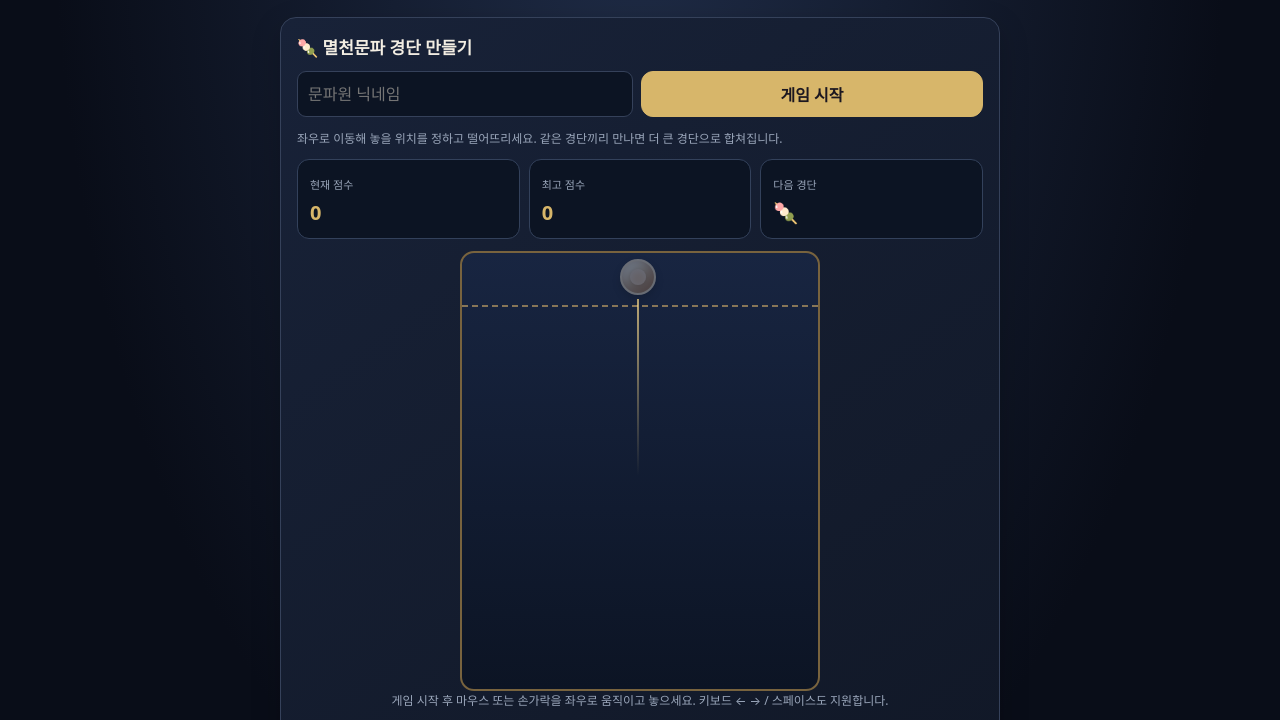
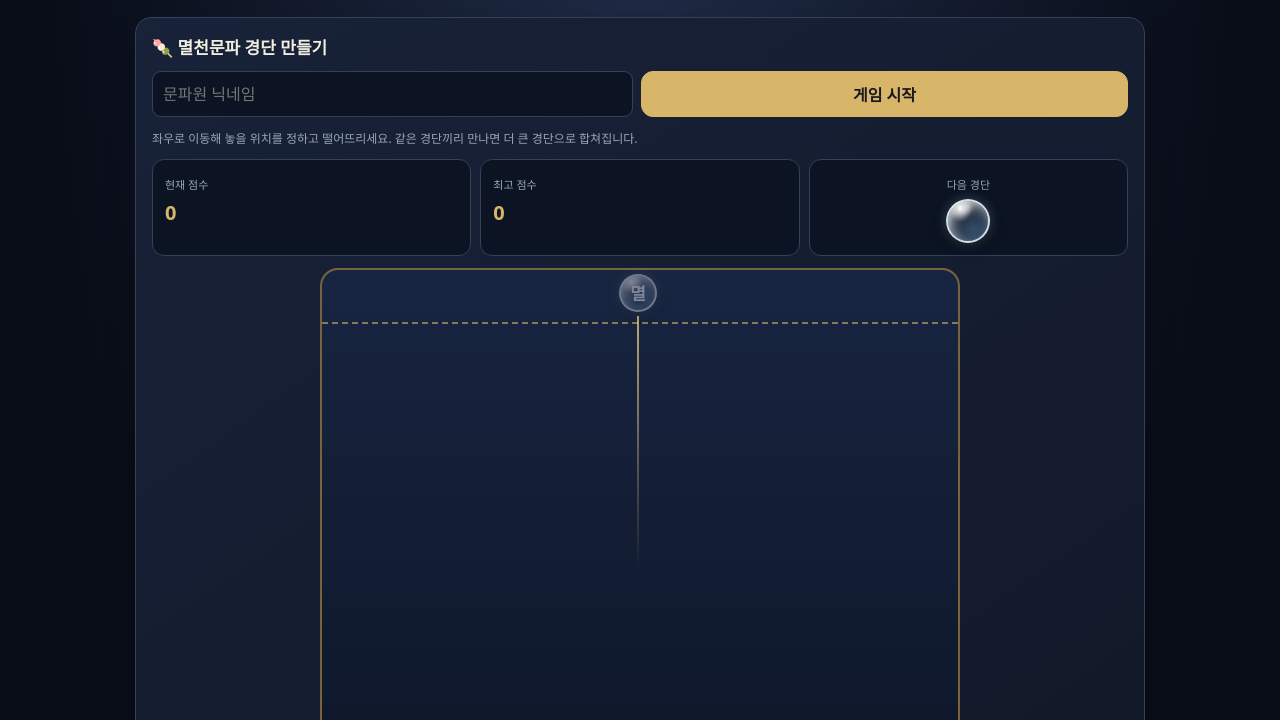
Before and after one commit to skdlxm811/melcheon-site, a plain HTML site: page index.html in a window 1280 px wide. Shown: the part 138-858 px from the top of the page. Drawn offline with Linux system fonts and the light colour scheme.

Commit message:
Add files via upload

```diff
--- a/game.js
+++ b/game.js
@@ -2,18 +2,18 @@
 // Replace with your deployed Cloudflare Worker URL. No password is stored in this file.
 const RANKING_API = '';
 let gameActive=false, gameScore=0, gameNick='', nextLevel=0, pieces=[], gameTimer=null, lastDrop=0;
-const board=document.getElementById('gameBoard'), sizes=[18,24,32,43,57,75,96], emojis=['🍡','🌸','🌙','🦊','⚔️','🐉','👑'];
-const randLevel=()=>Math.floor(Math.random()*3);let aimX=0;const preview=document.getElementById('dropPreview'),guide=document.getElementById('dropGuide');
-function drawGame(){board.replaceChildren();for(const p of pieces){const b=document.createElement('div');b.className='ball';b.textContent='';b.dataset.level=String(p.level);b.style.width=b.style.height=(sizes[p.level]*2)+'px';b.style.left=(p.x-sizes[p.level])+'px';b.style.top=(p.y-sizes[p.level])+'px';b.style.fontSize=(sizes[p.level]*.85)+'px';b.style.background=`hsl(${40+p.level*34} 45% 35%)`;board.appendChild(b)}}
-function startGame(){const nick=document.getElementById('gameNickname').value.trim();if(!nick){alert('닉네임을 입력하세요.');return}gameNick=nick;gameScore=0;document.getElementById('gameBest').textContent=localStorage.getItem('melcheon-best-'+nick)||'0';pieces=[];nextLevel=randLevel();gameActive=true;lastDrop=0;document.getElementById('gameScore').textContent='0';document.getElementById('gameNext').textContent=emojis[nextLevel];aimX=board.clientWidth/2;updatePreview();drawGame();clearInterval(gameTimer);gameTimer=setInterval(tick,25)}
+const board=document.getElementById('gameBoard'), sizes=[19,26,35,46,60,77,98], emojis=['멸','천','문','파','흥','해','라'];
+const randLevel=()=>Math.floor(Math.random()*3);let aimX=NaN;const preview=document.getElementById('dropPreview'),guide=document.getElementById('dropGuide');
+function drawGame(){board.replaceChildren();for(const p of pieces){const b=document.createElement('div');b.className='ball';b.textContent=emojis[p.level];b.dataset.level=String(p.level);b.style.width=b.style.height=(sizes[p.level]*2)+'px';b.style.left=(p.x-sizes[p.level])+'px';b.style.top=(p.y-sizes[p.level])+'px';b.style.fontSize=(sizes[p.level]*.85)+'px';b.style.background=`hsl(${40+p.level*34} 45% 35%)`;board.appendChild(b)}}
+function startGame(){const nick=document.getElementById('gameNickname').value.trim();if(!nick){alert('닉네임을 입력하세요.');return}gameNick=nick;gameScore=0;document.getElementById('gameBest').textContent=localStorage.getItem('melcheon-best-'+nick)||'0';pieces=[];nextLevel=randLevel();gameActive=true;lastDrop=0;document.getElementById('gameScore').textContent='0';document.getElementById('gameNext').dataset.level=String(nextLevel);document.getElementById('gameNext').textContent=emojis[nextLevel];aimX=board.clientWidth/2;updatePreview();drawGame();clearInterval(gameTimer);gameTimer=setInterval(tick,25)}
 function tick(){if(!gameActive)return;const w=board.clientWidth,h=board.clientHeight;for(let i=0;i<3;i++){for(const p of pieces){p.vy=Math.min(9,p.vy+.22);p.y+=p.vy;p.x+=p.vx;p.vx*=.96;const r=sizes[p.level];if(p.x<r){p.x=r;p.vx=0}if(p.x>w-r){p.x=w-r;p.vx=0}if(p.y>h-r){p.y=h-r;p.vy=0} }for(let a=0;a<pieces.length;a++)for(let b=a+1;b<pieces.length;b++){const p=pieces[a],q=pieces[b],dx=q.x-p.x,dy=q.y-p.y,dist=Math.hypot(dx,dy)||1,min=sizes[p.level]+sizes[q.level];if(dist<min){if(p.level===q.level&&p.level<6){const lv=p.level+1;p.x=(p.x+q.x)/2;p.y=(p.y+q.y)/2;p.level=lv;p.vx=0;p.vy=0;pieces.splice(b,1);gameScore+=2**lv*10;document.getElementById('gameScore').textContent=gameScore; b--;continue}const overlap=(min-dist)/2,nx=dx/dist,ny=dy/dist;p.x-=nx*overlap;p.y-=ny*overlap;q.x+=nx*overlap;q.y+=ny*overlap;p.vy=Math.min(p.vy,1);q.vy=Math.min(q.vy,1)}}}drawGame();if(pieces.some(p=>p.y-sizes[p.level]<10&&Math.abs(p.vy)<1)&&Date.now()-lastDrop>1600)endGame()}
-function dropAt(clientX){if(!gameActive)return;if(Date.now()-lastDrop<450)return;const rect=board.getBoundingClientRect(),r=sizes[nextLevel],x=Math.max(r,Math.min(rect.width-r,clientX-rect.left));pieces.push({x,y:r+2,level:nextLevel,vx:0,vy:0});nextLevel=randLevel();document.getElementById('gameNext').textContent=emojis[nextLevel];updatePreview();lastDrop=Date.now()}
-function updatePreview(){const r=sizes[nextLevel],x=Math.max(r,Math.min(board.clientWidth-r,aimX||board.clientWidth/2));preview.textContent='';preview.dataset.level=String(nextLevel);preview.style.left=x+'px';guide.style.left=x+'px';preview.style.width=preview.style.height=(r*2)+'px';preview.style.opacity=gameActive?'1':'.35'}
+function dropAt(clientX){if(!gameActive)return;if(Date.now()-lastDrop<450)return;const rect=board.getBoundingClientRect(),r=sizes[nextLevel],x=Math.max(r,Math.min(rect.width-r,clientX-rect.left));pieces.push({x,y:r+2,level:nextLevel,vx:0,vy:0});nextLevel=randLevel();document.getElementById('gameNext').dataset.level=String(nextLevel);document.getElementById('gameNext').textContent=emojis[nextLevel];updatePreview();lastDrop=Date.now()}
+function updatePreview(){const r=sizes[nextLevel],x=Math.max(r,Math.min(board.clientWidth-r,(Number.isFinite(aimX)?aimX:board.clientWidth/2)));preview.textContent=emojis[nextLevel];preview.dataset.level=String(nextLevel);preview.style.left=x+'px';guide.style.left=x+'px';preview.style.width=preview.style.height=(r*2)+'px';preview.style.fontSize=Math.round(r*.9)+'px';preview.style.opacity=gameActive?'1':'.45'}
 const stage=document.querySelector('.game-stage');
 function pointAt(e){const rect=board.getBoundingClientRect();aimX=Math.max(0,Math.min(rect.width,e.clientX-rect.left));updatePreview()}
 stage.addEventListener('pointermove',pointAt);
 stage.addEventListener('pointerdown',e=>{if(!gameActive)return;e.preventDefault();pointAt(e);dropAt(board.getBoundingClientRect().left+aimX)});
-board.addEventListener('keydown',e=>{if(e.key==='ArrowLeft'||e.key==='ArrowRight'){e.preventDefault();aimX=Math.max(0,Math.min(board.clientWidth,(aimX||board.clientWidth/2)+(e.key==='ArrowLeft'?-22:22)));updatePreview()}if(e.key===' '||e.key==='Enter'){e.preventDefault();dropAt(board.getBoundingClientRect().left+(aimX||board.clientWidth/2))}});
+board.addEventListener('keydown',e=>{if(e.key==='ArrowLeft'||e.key==='ArrowRight'){e.preventDefault();aimX=Math.max(0,Math.min(board.clientWidth,((Number.isFinite(aimX)?aimX:board.clientWidth/2))+(e.key==='ArrowLeft'?-22:22)));updatePreview()}if(e.key===' '||e.key==='Enter'){e.preventDefault();dropAt(board.getBoundingClientRect().left+((Number.isFinite(aimX)?aimX:board.clientWidth/2)))}});
 window.addEventListener('resize',updatePreview);updatePreview();
 async function api(path,opts={}){if(!RANKING_API)throw Error('공용 랭킹 서버가 아직 연결되지 않았습니다. README의 서버 설정을 완료하세요.');const res=await fetch(RANKING_API.replace(/\/$/,'')+path,{...opts,headers:{'Content-Type':'application/json',...(opts.headers||{})}});const data=await res.json().catch(()=>({}));if(!res.ok)throw Error(data.error||'서버 요청 실패');return data}
 async function endGame(){if(!gameActive)return;gameActive=false;clearInterval(gameTimer);const score=gameScore;const best=Math.max(score,Number(document.getElementById('gameBest').textContent)||0);document.getElementById('gameBest').textContent=best;localStorage.setItem('melcheon-best-'+gameNick,String(best));try{await api('/score',{method:'POST',body:JSON.stringify({nickname:gameNick,score})});await loadRanking();alert('점수가 랭킹에 저장되었습니다.')}catch(e){alert('게임 종료. '+e.message)}}
--- a/index.html
+++ b/index.html
@@ -19,15 +19,65 @@
 .drop-preview{width:36px;height:36px;top:8px;z-index:8;box-sizing:border-box;pointer-events:none}
 .drop-guide{z-index:7;pointer-events:none}
 .game-stage{touch-action:none;user-select:none}
+
+/* V6: 넓은 게임판과 크기별로 다른 경단 */
+.app{max-width:1050px}
+.game-stage{width:100%;max-width:640px;margin:0 auto;position:relative}
+.game-board{width:100%;max-width:none;height:min(76vh,760px);min-height:540px;border-radius:18px}
+@media(max-width:650px){.section{padding:8px}.card{padding:12px}.game-stage{max-width:100%}.game-board{height:min(72vh,680px);min-height:480px}.hero{padding:14px 16px}h1{font-size:25px}}
+.ball,.drop-preview,.next-ball{display:block;border-radius:50%;position:absolute;box-sizing:border-box;background:radial-gradient(circle at 32% 25%,var(--light) 0%,var(--mid) 53%,var(--dark) 100%)!important;border:2px solid #fff8!important;box-shadow:inset -5px -7px 12px #0004,inset 4px 4px 10px #fff7,0 4px 10px #0007!important}
+.ball::after,.drop-preview::after,.next-ball::after{content:var(--symbol);position:absolute;inset:0;display:grid;place-items:center;font-size:clamp(12px,2.4vw,28px);color:var(--symbol-color,#68422d);font-weight:900;text-shadow:0 1px 1px #fff9;background:none;box-shadow:none}
+.ball[data-level="0"],.drop-preview[data-level="0"],.next-ball[data-level="0"]{--light:#fff6e2;--mid:#eed3a8;--dark:#bd8d58;--symbol:'·'}
+.ball[data-level="1"],.drop-preview[data-level="1"],.next-ball[data-level="1"]{--light:#fff0f3;--mid:#f3b0c3;--dark:#b85a7a;--symbol:'✿'}
+.ball[data-level="2"],.drop-preview[data-level="2"],.next-ball[data-level="2"]{--light:#f0ffe4;--mid:#a8d88c;--dark:#56844c;--symbol:'❀'}
+.ball[data-level="3"],.drop-preview[data-level="3"],.next-ball[data-level="3"]{--light:#f8edff;--mid:#c6a3ee;--dark:#7956ad;--symbol:'☾'}
+.ball[data-level="4"],.drop-preview[data-level="4"],.next-ball[data-level="4"]{--light:#fff4c5;--mid:#f2c45c;--dark:#b47b2d;--symbol:'✦'}
+.ball[data-level="5"],.drop-preview[data-level="5"],.next-ball[data-level="5"]{--light:#e6ffff;--mid:#8ed9e9;--dark:#367f9c;--symbol:'❖'}
+.ball[data-level="6"],.drop-preview[data-level="6"],.next-ball[data-level="6"]{--light:#ffe5d4;--mid:#ed9767;--dark:#9c423e;--symbol:'★'}
+.drop-preview{top:6px;z-index:8;transform:translateX(-50%);pointer-events:none}
+.drop-guide{z-index:7;pointer-events:none}
+.next-ball{position:relative!important;width:38px;height:38px;margin:5px auto 0}
+.next-ball::after{font-size:18px}
+.stats .stat:last-child{text-align:center}
+.game-board:before{top:52px}
+
+/* V7: Korean character glass marbles, ordered by size */
+.ball,.drop-preview,.next-ball{
+  --glass-tint:rgba(184,219,255,.19);
+  display:flex!important;align-items:center;justify-content:center;
+  box-sizing:border-box;border-radius:50%!important;
+  background:
+    radial-gradient(ellipse at 30% 18%,rgba(255,255,255,.98) 0%,rgba(255,255,255,.55) 8%,transparent 30%),
+    radial-gradient(circle at 65% 72%,var(--glass-tint) 5%,rgba(255,255,255,.06) 57%,rgba(255,255,255,.37) 88%,rgba(255,255,255,.76) 100%)!important;
+  border:2px solid rgba(241,250,255,.85)!important;
+  box-shadow:inset 4px 5px 12px rgba(255,255,255,.65),inset -7px -10px 17px rgba(35,88,137,.28),0 5px 14px rgba(0,0,0,.34),0 0 12px rgba(187,228,255,.28)!important;
+  color:#fff!important;font-family:system-ui,"Malgun Gothic",sans-serif;
+  font-weight:900;line-height:1;text-shadow:0 2px 3px rgba(12,32,68,.8),0 0 8px rgba(255,255,255,.5);
+  overflow:hidden;
+}
+.ball::before,.drop-preview::before,.next-ball::before{
+  content:"";position:absolute;left:18%;top:9%;width:40%;height:19%;
+  background:rgba(255,255,255,.72);border-radius:50%;filter:blur(3px);transform:rotate(-25deg);pointer-events:none
+}
+.ball::after,.drop-preview::after,.next-ball::after{content:none!important;display:none!important}
+.ball[data-level="0"],.drop-preview[data-level="0"],.next-ball[data-level="0"]{--glass-tint:rgba(179,218,255,.27)}
+.ball[data-level="1"],.drop-preview[data-level="1"],.next-ball[data-level="1"]{--glass-tint:rgba(234,170,255,.3)}
+.ball[data-level="2"],.drop-preview[data-level="2"],.next-ball[data-level="2"]{--glass-tint:rgba(126,238,207,.3)}
+.ball[data-level="3"],.drop-preview[data-level="3"],.next-ball[data-level="3"]{--glass-tint:rgba(255,190,205,.31)}
+.ball[data-level="4"],.drop-preview[data-level="4"],.next-ball[data-level="4"]{--glass-tint:rgba(255,215,128,.32)}
+.ball[data-level="5"],.drop-preview[data-level="5"],.next-ball[data-level="5"]{--glass-tint:rgba(145,182,255,.35)}
+.ball[data-level="6"],.drop-preview[data-level="6"],.next-ball[data-level="6"]{--glass-tint:rgba(245,177,255,.38)}
+.next-ball{position:relative!important;width:44px!important;height:44px!important;font-size:22px!important;margin:5px auto 0}
+.drop-preview{z-index:8;transform:translateX(-50%);pointer-events:none}
 </style></head><body><div class="app">
 <header class="hero"><div class="brand"><div class="crest">滅</div><div><div class="eyebrow">THE MUNPA · MELCHEON</div><h1>멸천 문파</h1><div class="sub">하늘을 넘어, 함께 나아가다</div></div></div></header>
 <main>
 
-<section class="section" id="game"><div class="card"><h2>🍡 멸천문파 경단 만들기</h2><div class="formrow"><input id="gameNickname" maxlength="16" placeholder="문파원 닉네임"/><button class="btn primary" onclick="startGame()">게임 시작</button></div><p class="muted" style="font-size:12px">좌우로 이동해 놓을 위치를 정하고 떨어뜨리세요. 같은 경단끼리 만나면 더 큰 경단으로 합쳐집니다.</p><div class="stats" style="margin:12px 0"><div class="stat"><label>현재 점수</label><strong id="gameScore">0</strong></div><div class="stat"><label>최고 점수</label><strong id="gameBest">0</strong></div><div class="stat"><label>다음 경단</label><strong id="gameNext">🍡</strong></div></div><div class="game-stage"><div class="drop-guide" id="dropGuide" aria-hidden="true"></div><div class="drop-preview" id="dropPreview" aria-hidden="true">🍡</div><div aria-label="경단 게임판" class="game-board" id="gameBoard" tabindex="0"></div></div><div class="game-hint">게임 시작 후 마우스 또는 손가락을 좌우로 움직이고 놓으세요. 키보드 ← → / 스페이스도 지원합니다.</div><button class="btn ghost" onclick="endGame()" style="width:100%;margin-top:12px">게임 종료 · 점수 저장</button></div><div class="card"><div class="row"><h2>🏆 멸천문파 전용 랭킹</h2><button class="btn ghost" onclick="loadRanking()">새로고침</button></div><div class="muted" id="rankStatus" style="font-size:12px"></div><div class="list" id="rankingList" style="margin:12px 0"></div><button class="btn danger" onclick="openResetDialog()">🔒 랭킹 전체 초기화</button></div></section>
+<section class="section" id="game"><div class="card"><h2>🍡 멸천문파 경단 만들기</h2><div class="formrow"><input id="gameNickname" maxlength="16" placeholder="문파원 닉네임"/><button class="btn primary" onclick="startGame()">게임 시작</button></div><p class="muted" style="font-size:12px">좌우로 이동해 놓을 위치를 정하고 떨어뜨리세요. 같은 경단끼리 만나면 더 큰 경단으로 합쳐집니다.</p><div class="stats" style="margin:12px 0"><div class="stat"><label>현재 점수</label><strong id="gameScore">0</strong></div><div class="stat"><label>최고 점수</label><strong id="gameBest">0</strong></div><div class="stat"><label>다음 경단</label><strong id="gameNext" class="next-ball" data-level="0" aria-label="다음 경단"></strong></div></div><div class="game-stage"><div class="drop-guide" id="dropGuide" aria-hidden="true"></div><div class="drop-preview" id="dropPreview" aria-hidden="true"></div><div aria-label="경단 게임판" class="game-board" id="gameBoard" tabindex="0"></div></div><div class="game-hint">게임 시작 후 마우스 또는 손가락을 좌우로 움직이고 놓으세요. 키보드 ← → / 스페이스도 지원합니다.</div><button class="btn ghost" onclick="endGame()" style="width:100%;margin-top:12px">게임 종료 · 점수 저장</button></div><div class="card"><div class="row"><h2>🏆 멸천문파 전용 랭킹</h2><button class="btn ghost" onclick="loadRanking()">새로고침</button></div><div class="muted" id="rankStatus" style="font-size:12px"></div><div class="list" id="rankingList" style="margin:12px 0"></div><button class="btn danger" onclick="openResetDialog()">🔒 랭킹 전체 초기화</button></div></section>
 
 
 
 
 </main><div class="footnote">멸천문파 · 경단 만들기 미니게임</div>
 </div><div aria-labelledby="resetTitle" aria-modal="true" class="overlay hidden" id="resetOverlay" hidden style="display:none!important" role="dialog"><div class="dialog"><h2 id="resetTitle">🔒 관리자 비밀번호 인증</h2><div id="resetStepPassword"><p class="muted">랭킹을 초기화하려면 관리자 비밀번호를 입력하세요.</p><input autocomplete="off" id="resetPassword" placeholder="관리자 비밀번호" type="password"/><p id="resetError" role="alert" style="color:#ffaaaa"></p><div class="formrow"><button class="btn ghost" onclick="closeResetDialog()">취소</button><button class="btn primary" onclick="verifyResetPassword()">비밀번호 확인</button></div></div><div class="hidden" id="resetStepConfirm"><p>정말로 멸천문파 전체 랭킹을 초기화하시겠습니까? 이 작업은 되돌릴 수 없습니다.</p><div class="formrow"><button class="btn ghost" onclick="closeResetDialog()">취소</button><button class="btn danger" onclick="confirmRankingReset()">전체 초기화 실행</button></div></div></div></div>
-<script defer="" src="game.js?v=aim-click-fixed-5"></script></body></html>
+<script defer="" src="game.js?v=glass-letters-v7"></script></body></html>
```
